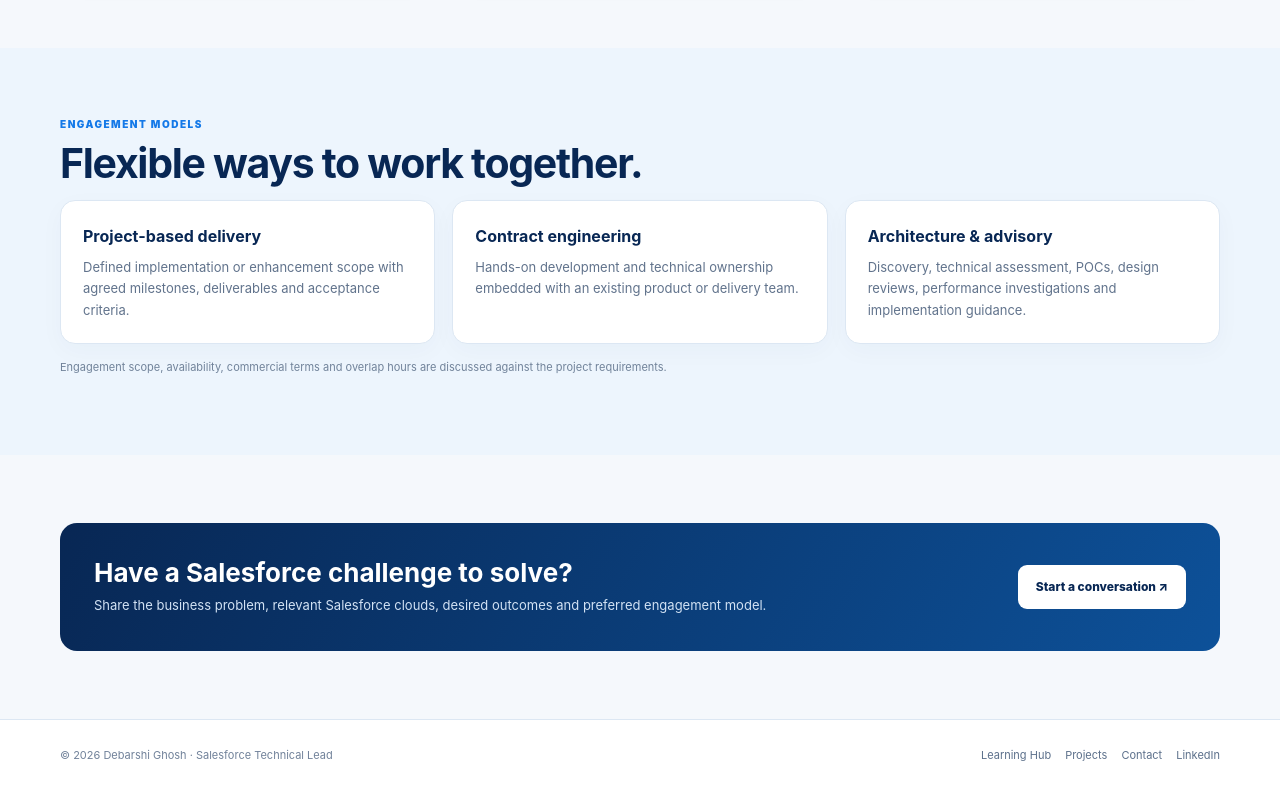
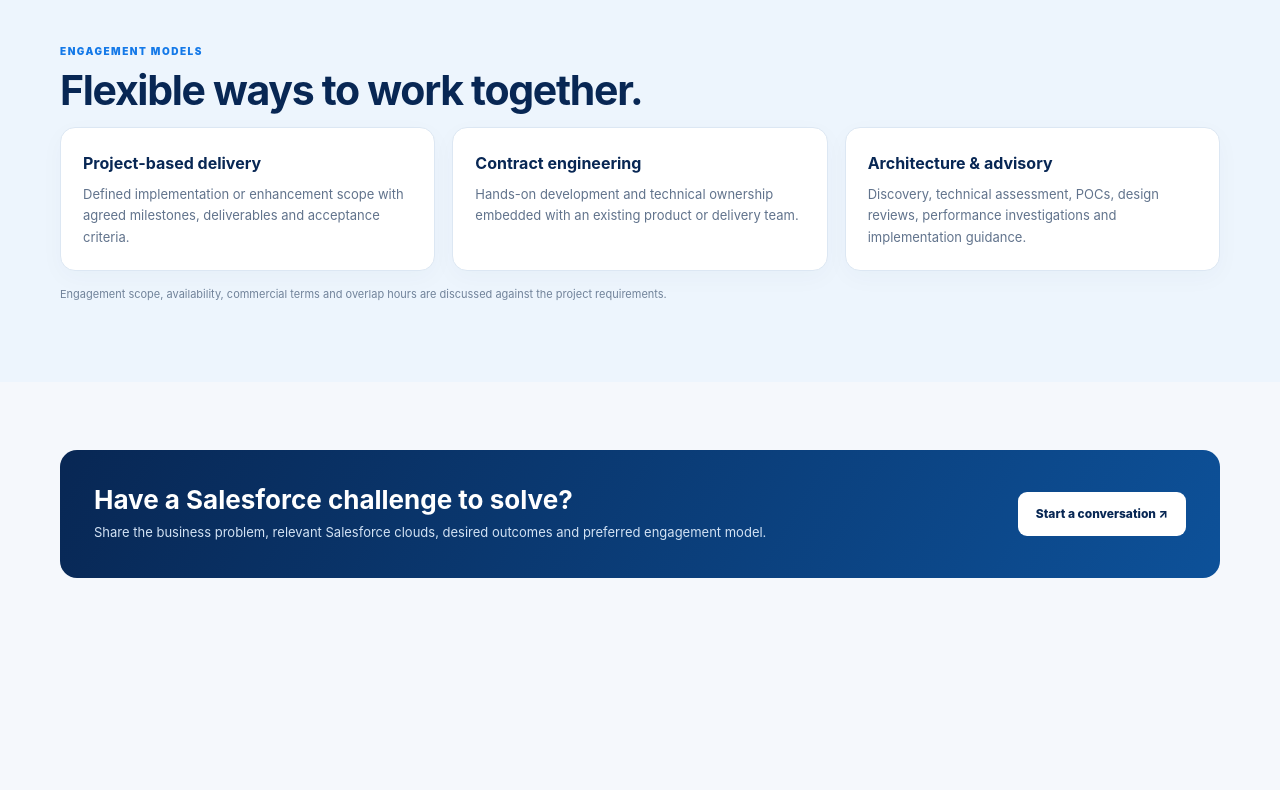
Before and after one commit to debarshi-ghosh/debarshi-salesforce-portfolio, a plain HTML site: page services/index.html in a window 1280 px wide. Shown: the part 1119-1909 px from the top of the page. After the commit the page ends 1765 px from the top, so only its background shows below. Drawn offline with Linux system fonts and the light colour scheme.

Commit message:
Remove duplicated header and footer markup

```diff
--- a/services/index.html
+++ b/services/index.html
@@ -1,5 +1,5 @@
 <!doctype html><html lang="en"><head><meta charset="utf-8"><meta name="viewport" content="width=device-width,initial-scale=1"><meta name="description" content="Salesforce architecture, development, integration, DevOps and performance engineering services offered remotely from India."><meta name="theme-color" content="#082754"><title>Salesforce Services | Debarshi Ghosh</title><link rel="stylesheet" href="../assets/site.css"></head><body>
-<header class="site-header"><div class="wrap nav"><a class="brand" href="../index.html">DEBARSHI GHOSH<span>.</span></a><nav class="navlinks"><a href="../index.html">Home</a><a href="../projects/index.html">Projects</a><a class="active" href="../services/index.html">Services</a><a href="../architecture/index.html">Architecture</a><a href="../expertise/index.html">Expertise</a><a href="../blog/index.html">Learning Hub</a><a href="../about/index.html">About</a><a class="hire-link" href="../hire-me/index.html">Hire Me</a><a href="../contact/index.html">Contact</a></nav></div></header>
+<div id="shared-header"></div>
 <main>
 <section class="page-hero"><div class="wrap"><div class="breadcrumb"><a href="../index.html">Home</a> / Salesforce Services</div><div class="section-kicker">How I can help</div><h1>Salesforce services for complex delivery needs</h1><p>Hands-on engineering and technical leadership for teams building, integrating, scaling and improving enterprise Salesforce platforms.</p><div class="actions"><a class="btn btn-blue" href="../contact/index.html">Discuss a project ↗</a><a class="btn btn-outline-dark" href="../assets/Debarshi_Ghosh_Salesforce_Portfolio.pdf" download>Download portfolio PDF ↓</a></div></div></section>
 <section><div class="wrap"><div class="section-kicker">Delivery capabilities</div><h2 class="section-title">From solution design to production engineering.</h2><p class="section-lead">Service areas aligned to documented platform experience across Manufacturing, Health, Experience, Service and Sales Cloud.</p>
@@ -17,4 +17,4 @@
 <article class="card"><h3>Architecture & advisory</h3><p>Discovery, technical assessment, POCs, design reviews, performance investigations and implementation guidance.</p></article>
 </div><p class="note">Engagement scope, availability, commercial terms and overlap hours are discussed against the project requirements.</p></div></section>
 <section><div class="wrap"><div class="cta"><div><h2>Have a Salesforce challenge to solve?</h2><p>Share the business problem, relevant Salesforce clouds, desired outcomes and preferred engagement model.</p></div><a class="btn" href="../contact/index.html">Start a conversation ↗</a></div></div></section>
-</main><footer class="site-footer"><div class="wrap footer-row"><span>© 2026 Debarshi Ghosh · Salesforce Technical Lead Portfolio</span><div class="footer-links"><a href="../projects/index.html">Projects</a><a href="../about/index.html">About</a><a href="../contact/index.html">Contact</a><a href="../assets/Debarshi_Ghosh_Salesforce_Portfolio.pdf" download>Portfolio PDF ↓</a><a href="https://github.com/debarshi-ghosh/debarshi-salesforce-portfolio">GitHub</a></div><div class="footer-social"><a href="tel:+917076652995">📞 +91 7076652995</a><a href="mailto:debarshi.ghosh009@gmail.com">✉ Email</a><a href="https://www.linkedin.com/in/debarshi-ghosh1995" target="_blank" rel="noopener noreferrer">LinkedIn ↗</a><a href="https://www.salesforce.com/trailblazer/dghosh5" target="_blank" rel="noopener noreferrer">Trailblazer ↗</a></div></div></footer><script src="../assets/js/layout.js"></script></body></html>
+</main><div id="shared-footer"></div><script src="../assets/js/layout.js"></script></body></html>
```
